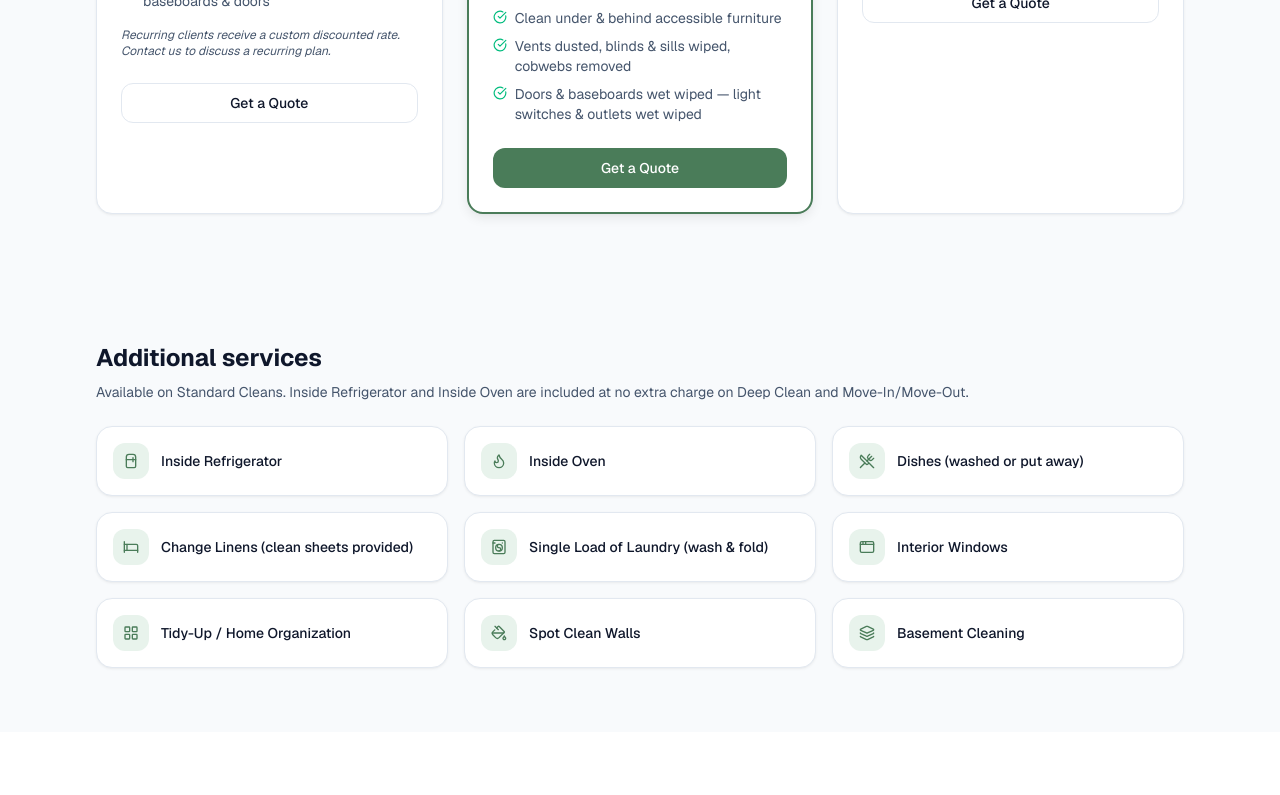
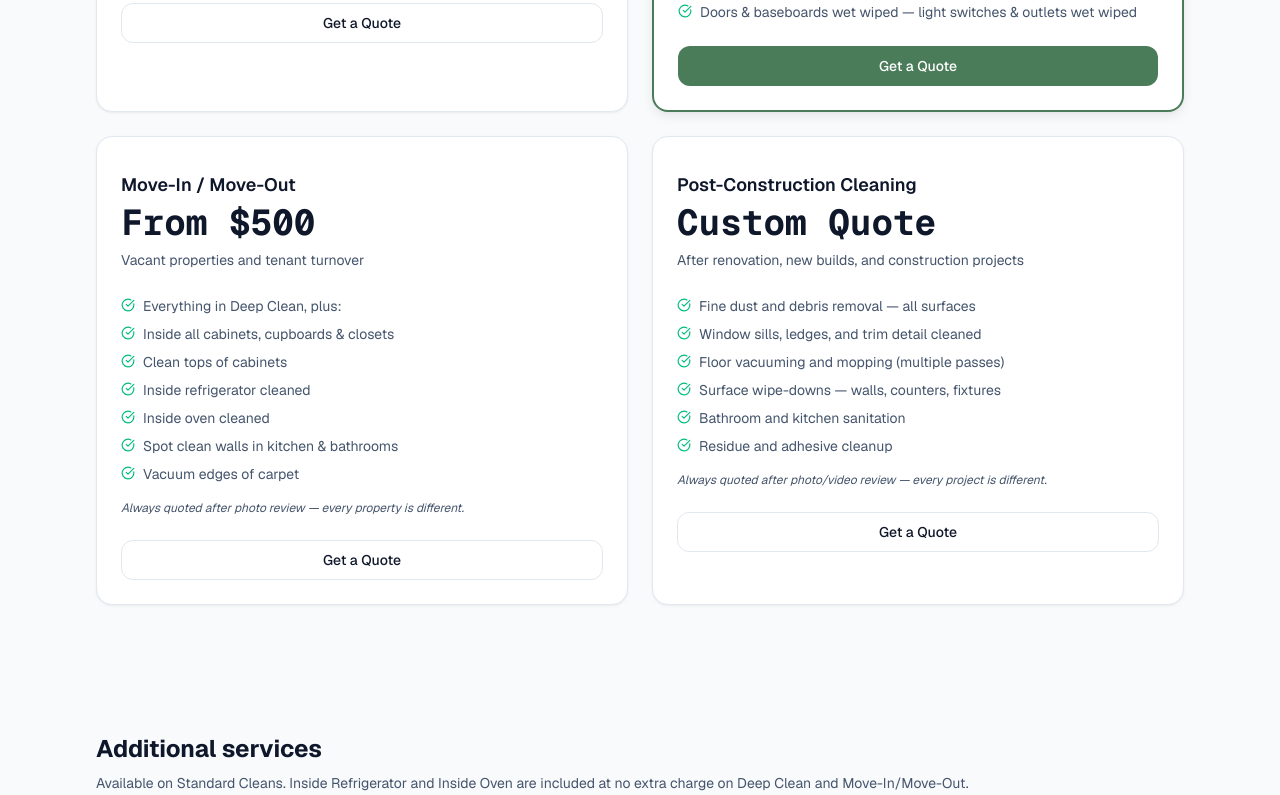
Before and after one commit to gracebotly/renewshine-app, a Next.js app: page /pricing in a window 1280 px wide. Shown: the part 800-1595 px from the top of the page. Built offline with nearby package versions, Linux system fonts and the light colour scheme.

Commit message:
Add post-construction service flow and schema sync updates

```diff
--- a/src/app/page.tsx
+++ b/src/app/page.tsx
@@ -408,7 +408,7 @@ export default function HomePage() {
               {
                 icon: Wrench,
                 title: 'Post-Construction Cleanup',
-                description: 'Dust, debris, and residue removal after renovation or construction work.',
+                description: 'Dust, debris, and residue removal after renovation or construction. Quoted after photo review.',
               },
             ].map((item) => {
               const Icon = item.icon
--- a/src/app/pricing/page.tsx
+++ b/src/app/pricing/page.tsx
@@ -73,6 +73,22 @@ const tiers = [
     note: 'Always quoted after photo review — every property is different.',
     buttonVariant: 'outline' as const,
   },
+
+  {
+    title: 'Post-Construction Cleaning',
+    price: 'Custom Quote',
+    tagline: 'After renovation, new builds, and construction projects',
+    items: [
+      'Fine dust and debris removal — all surfaces',
+      'Window sills, ledges, and trim detail cleaned',
+      'Floor vacuuming and mopping (multiple passes)',
+      'Surface wipe-downs — walls, counters, fixtures',
+      'Bathroom and kitchen sanitation',
+      'Residue and adhesive cleanup',
+    ],
+    note: 'Always quoted after photo/video review — every project is different.',
+    buttonVariant: 'outline' as const,
+  },
 ]
 
 const addOns = [
@@ -120,7 +136,7 @@ export default function PricingPage() {
       </section>
 
       <section className="bg-slate-50 py-16">
-        <div className="mx-auto grid max-w-6xl gap-6 px-4 sm:px-6 lg:grid-cols-3 lg:px-8">
+        <div className="mx-auto grid max-w-6xl gap-6 px-4 sm:px-6 sm:grid-cols-2 lg:px-8">
           {tiers.map((tier) => (
             <Card key={tier.title} className={tier.popular ? 'border-(--color-brand) border-2 shadow-(--shadow-card-hover)' : ''}>
               <CardHeader>
--- a/src/components/booking/BookingForm.tsx
+++ b/src/components/booking/BookingForm.tsx
@@ -13,7 +13,7 @@ import { cn } from '@/lib/utils'
 
 // ─── Types ────────────────────────────────────────────────────────────────────
 type Frequency = 'one_time' | 'weekly' | 'bi_weekly' | 'monthly'
-type FlowType = 'residential' | 'commercial'
+type FlowType = 'residential' | 'commercial' | 'post_construction'
 type PetOption = 'none' | 'cat' | 'dog' | 'other'
 type ConditionOption = 'maintained' | 'some_buildup' | 'heavy_buildup' | 'reset'
 
@@ -119,7 +119,7 @@ export function BookingForm() {
   const [contactName, setContactName] = React.useState('')
   const [comEmail, setComEmail] = React.useState('')
   const [comPhone, setComPhone] = React.useState('')
-  const [propertyType, setPropertyType] = React.useState<'office' | 'retail' | 'warehouse' | 'other'>('office')
+  const [propertyType, setPropertyType] = React.useState<'office' | 'retail' | 'warehouse' | 'other' | 'new_build' | 'renovation' | 'construction' | 'commercial'>('office')
   const [squareFootage, setSquareFootage] = React.useState('')
   const [comFrequency, setComFrequency] = React.useState<Frequency>('one_time')
   const [comAddress, setComAddress] = React.useState('')
@@ -164,13 +164,13 @@ export function BookingForm() {
     setResMediaUrls([])
   }
 
-  const resetCommercial = () => {
+  const resetCommercial = (nextFlow: FlowType = flowType) => {
     setComStep(1)
     setBusinessName('')
     setContactName('')
     setComEmail('')
     setComPhone('')
-    setPropertyType('office')
+    setPropertyType(nextFlow === 'post_construction' ? 'new_build' : 'office')
     setSquareFootage('')
     setComFrequency('one_time')
     setComAddress('')
@@ -195,9 +195,15 @@ export function BookingForm() {
 
   const confirmSwitch = () => {
     if (!pendingSwitch) return
+    const type = pendingSwitch
     if (flowType === 'residential') resetResidential()
-    else resetCommercial()
-    setFlowType(pendingSwitch)
+    else resetCommercial(type)
+    setFlowType(type)
+    if (type === 'post_construction') {
+      setPropertyType('new_build')
+    } else {
+      setPropertyType('office')
+    }
     setPendingSwitch(null)
     setErrors({})
     setSubmitError('')
@@ -378,7 +384,7 @@ export function BookingForm() {
           availability_time_pref: comTimePref,
           media_urls: comMediaUrls,
           notes: comNotes,
-          service_type: null,
+          service_type: flowType === 'post_construction' ? 'post_construction' : null,
           bedrooms: null,
           bathrooms: null,
           add_ons: [],
@@ -458,20 +464,20 @@ export function BookingForm() {
     <div className="space-y-6 rounded-xl border border-slate-200 p-5 sm:p-6">
 
       {/* Tab toggle */}
-      <div className="flex gap-2">
-        {(['residential', 'commercial'] as const).map((type) => (
+      <div className="flex gap-2 flex-wrap">
+        {(['residential', 'commercial', 'post_construction'] as const).map((type) => (
           <button
             key={type}
             type="button"
             onClick={() => handleTabClick(type)}
             className={cn(
-              'cursor-pointer rounded-lg px-6 py-2.5 text-sm font-medium transition-colors duration-200',
+              'cursor-pointer rounded-lg px-4 py-2.5 text-sm font-medium transition-colors duration-200',
               flowType === type
                 ? 'bg-(--color-brand) text-white'
                 : 'border border-slate-200 bg-white text-slate-700 hover:bg-slate-50'
             )}
           >
-            {type === 'residential' ? 'Residential' : 'Commercial'}
+            {type === 'residential' ? 'Residential' : type === 'commercial' ? 'Commercial' : 'Post-Construction'}
           </button>
         ))}
       </div>
@@ -482,7 +488,7 @@ export function BookingForm() {
           <AlertTriangle size={18} className="mt-0.5 shrink-0 text-amber-500" />
           <div className="flex-1 min-w-0">
             <p className="text-sm font-semibold text-slate-900">
-              Switch to {pendingSwitch === 'residential' ? 'Residential' : 'Commercial'}?
+              Switch to {pendingSwitch === 'residential' ? 'Residential' : pendingSwitch === 'commercial' ? 'Commercial' : 'Post-Construction'}?
             </p>
             <p className="mt-0.5 text-xs text-slate-600">Your current entries will be cleared.</p>
           </div>
@@ -492,7 +498,7 @@ export function BookingForm() {
               onClick={() => setPendingSwitch(null)}
               className="cursor-pointer rounded-lg border border-slate-200 bg-white px-3 py-1.5 text-xs font-medium text-slate-700 transition-colors duration-200 hover:bg-slate-50"
             >
-              Keep {flowType === 'residential' ? 'Residential' : 'Commercial'}
+              Keep {flowType === 'residential' ? 'Residential' : flowType === 'commercial' ? 'Commercial' : 'Post-Construction'}
             </button>
             <button
               type="button"
@@ -997,7 +1003,9 @@ export function BookingForm() {
 
           {comStep === 1 ? (
             <div className="space-y-4">
-              <h2 className="font-display text-xl font-bold text-slate-900">Tell us about your business</h2>
+              <h2 className="font-display text-xl font-bold text-slate-900">
+                {flowType === 'post_construction' ? 'Tell us about your project' : 'Tell us about your business'}
+              </h2>
               <label className="block space-y-1">
                 <span className="text-sm font-medium text-slate-900">Business Name</span>
                 <Input value={businessName} onChange={(e) => setBusinessName(e.target.value)} error={Boolean(errors.businessName)} />
@@ -1029,21 +1037,28 @@ export function BookingForm() {
 
           {comStep === 2 ? (
             <div className="space-y-5">
-              <h2 className="font-display text-xl font-bold text-slate-900">About your space</h2>
+              <h2 className="font-display text-xl font-bold text-slate-900">
+                {flowType === 'post_construction' ? 'About your project' : 'About your space'}
+              </h2>
               <div>
                 <p className="mb-2 font-medium text-slate-900">Property Type</p>
                 <div className="grid gap-2 grid-cols-2 sm:grid-cols-4">
-                  {(['office', 'retail', 'warehouse', 'other'] as const).map((id) => (
+                  {(flowType === 'post_construction'
+                  ? ['new_build', 'renovation', 'commercial', 'other'] as const
+                  : ['office', 'retail', 'warehouse', 'other'] as const
+                ).map((id) => (
                     <TileButton key={id} selected={propertyType === id} onClick={() => setPropertyType(id)}>
                       <p className={cn('text-sm font-semibold capitalize', propertyType === id ? 'text-(--color-brand)' : 'text-slate-900')}>
-                        {id}
+                        {id.replace('_', ' ')}
                       </p>
                     </TileButton>
                   ))}
                 </div>
               </div>
               <label className="block space-y-1">
-                <span className="text-sm font-medium text-slate-900">Approximate Square Footage</span>
+                <span className="text-sm font-medium text-slate-900">
+                  {flowType === 'post_construction' ? 'Approximate Square Footage (Total Build/Reno Area)' : 'Approximate Square Footage'}
+                </span>
                 <Input type="number" placeholder="e.g. 2000" value={squareFootage} onChange={(e) => setSquareFootage(e.target.value)} />
                 <p className="text-xs text-slate-500">Estimate is fine — we confirm during walkthrough</p>
               </label>
@@ -1099,7 +1114,9 @@ export function BookingForm() {
                 <span className="text-sm font-medium text-slate-900">Notes</span>
                 <textarea
                   className="flex min-h-[100px] w-full rounded-lg border border-slate-200 bg-white px-3 py-2 text-sm text-slate-900 placeholder:text-slate-400 transition-colors duration-200 hover:border-slate-300 focus:border-transparent focus:outline-none focus:ring-2 focus:ring-(--color-brand) focus:ring-offset-0"
-                  placeholder="Access instructions, security codes, areas of focus, any special requirements..."
+                  placeholder={flowType === 'post_construction'
+                    ? 'Project scope, phases complete, dusty areas, access instructions, any special requirements...'
+                    : 'Access instructions, security codes, areas of focus, any special requirements...'}
                   value={comNotes}
                   onChange={(e) => setComNotes(e.target.value)}
                 />
@@ -1122,7 +1139,9 @@ export function BookingForm() {
               </div>
               <div className="space-y-3">
                 <Button type="button" size="lg" className="w-full" disabled={submitting} onClick={submitCommercial}>
-                  {submitting ? <><Loader2 size={16} className="animate-spin" /> Submitting…</> : 'Request My Custom Quote'}
+                  {submitting
+                    ? <><Loader2 size={16} className="animate-spin" /> Submitting…</>
+                    : flowType === 'post_construction' ? 'Request Post-Construction Quote' : 'Request My Custom Quote'}
                 </Button>
               </div>
             </div>
--- a/src/lib/email/templates/customer-quote.ts
+++ b/src/lib/email/templates/customer-quote.ts
@@ -10,6 +10,7 @@ export function customerQuoteTemplate(job: Job, stripeUrl: string): { subject: s
     job.service_type === 'standard' ? 'Standard Clean'
     : job.service_type === 'deep' ? 'Deep Clean'
     : job.service_type === 'move_out' ? 'Move-In / Move-Out'
+    : job.service_type === 'post_construction' ? 'Post-Construction Cleaning'
     : 'Cleaning Service'
 
   let basePrice: number | null = null
--- a/src/types/database.ts
+++ b/src/types/database.ts
@@ -1,7 +1,7 @@
 // ─────────────────────────────────────────────────────────────────────────────
 // RenewShine — Supabase Database Types
 // Matches the live schema in project nueoothgsydbdrseinyu
-// Last synced: 2026-04-16
+// Last synced: 2026-04-21
 // Update this file whenever the schema changes.
 // ─────────────────────────────────────────────────────────────────────────────
 
@@ -24,7 +24,7 @@ export type JobStatus =
 
 export type JobType = 'residential' | 'commercial'
 
-export type ServiceType = 'standard' | 'deep' | 'move_out'
+export type ServiceType = 'standard' | 'deep' | 'move_out' | 'post_construction'
 
 // All 8 values accepted by the live CHECK constraint.
 // 'morning', 'afternoon', 'flexible' are legacy values kept for backwards
@@ -80,6 +80,7 @@ export interface Database {
           notes: string | null
           created_at: string
           satisfaction_score: number | null
+          automation_paused_until: string | null
         }
         Insert: {
           type?: JobType | null
@@ -112,6 +113,7 @@ export interface Database {
           stripe_session_id?: string | null
           notes?: string | null
           satisfaction_score?: number | null
+          automation_paused_until?: string | null
         }
         Update: Partial<Database['public']['Tables']['jobs']['Row']>
         Relationships: []
```
Also changed, not shown: supabase/README.md, 1 other file (tests, documents, lock files or other folders).
